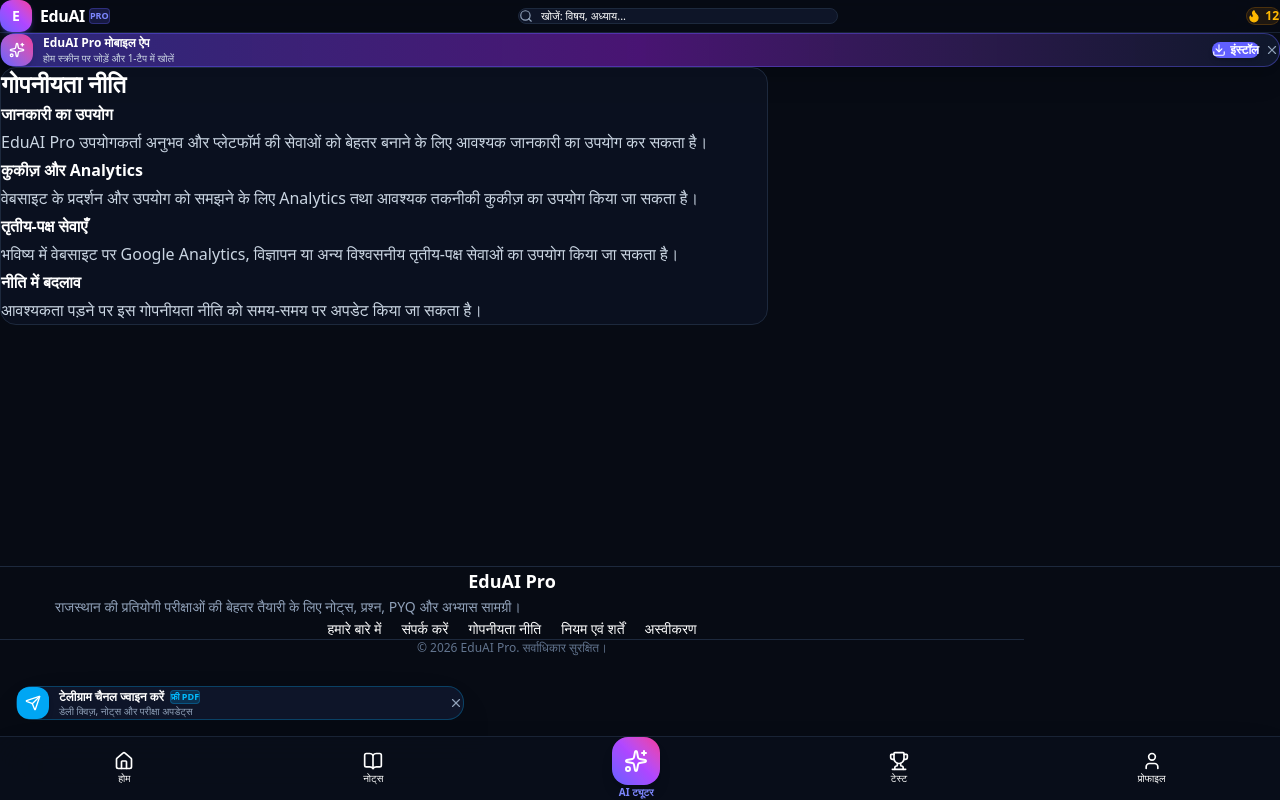
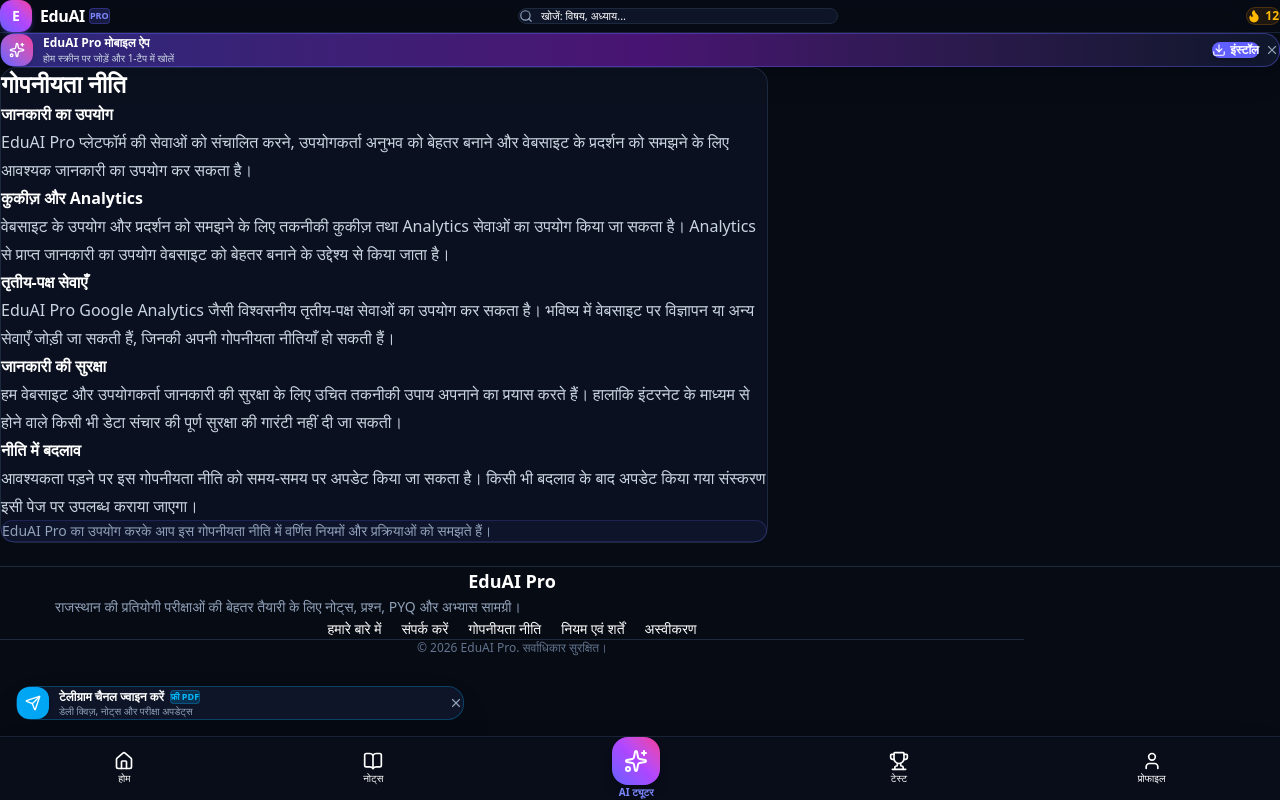
Before and after one commit to bhoopendramandoliya786-source/EducationPlatform, a Next.js app: page /privacy-policy in a window 1280 px wide. Built offline with nearby package versions, Linux system fonts and the light colour scheme.

Commit message:
Improve privacy policy content

```diff
--- a/app/privacy-policy/page.jsx
+++ b/app/privacy-policy/page.jsx
@@ -1,6 +1,7 @@
 export const metadata = {
   title: "गोपनीयता नीति",
-  description: "EduAI Pro की गोपनीयता नीति।",
+  description:
+    "EduAI Pro की गोपनीयता नीति और वेबसाइट पर जानकारी, कुकीज़ तथा तृतीय-पक्ष सेवाओं के उपयोग की जानकारी।",
 };
 
 export default function PrivacyPolicyPage() {
@@ -13,33 +14,52 @@
           <div>
             <h2 className="font-bold text-white">जानकारी का उपयोग</h2>
             <p className="mt-1">
-              EduAI Pro उपयोगकर्ता अनुभव और प्लेटफॉर्म की सेवाओं को बेहतर
-              बनाने के लिए आवश्यक जानकारी का उपयोग कर सकता है।
+              EduAI Pro प्लेटफॉर्म की सेवाओं को संचालित करने, उपयोगकर्ता अनुभव
+              को बेहतर बनाने और वेबसाइट के प्रदर्शन को समझने के लिए आवश्यक
+              जानकारी का उपयोग कर सकता है।
             </p>
           </div>
 
           <div>
             <h2 className="font-bold text-white">कुकीज़ और Analytics</h2>
             <p className="mt-1">
-              वेबसाइट के प्रदर्शन और उपयोग को समझने के लिए Analytics तथा
-              आवश्यक तकनीकी कुकीज़ का उपयोग किया जा सकता है।
+              वेबसाइट के उपयोग और प्रदर्शन को समझने के लिए तकनीकी कुकीज़ तथा
+              Analytics सेवाओं का उपयोग किया जा सकता है। Analytics से प्राप्त
+              जानकारी का उपयोग वेबसाइट को बेहतर बनाने के उद्देश्य से किया जाता है।
             </p>
           </div>
 
           <div>
             <h2 className="font-bold text-white">तृतीय-पक्ष सेवाएँ</h2>
             <p className="mt-1">
-              भविष्य में वेबसाइट पर Google Analytics, विज्ञापन या अन्य
-              विश्वसनीय तृतीय-पक्ष सेवाओं का उपयोग किया जा सकता है।
+              EduAI Pro Google Analytics जैसी विश्वसनीय तृतीय-पक्ष सेवाओं का
+              उपयोग कर सकता है। भविष्य में वेबसाइट पर विज्ञापन या अन्य सेवाएँ
+              जोड़ी जा सकती हैं, जिनकी अपनी गोपनीयता नीतियाँ हो सकती हैं।
+            </p>
+          </div>
+
+          <div>
+            <h2 className="font-bold text-white">जानकारी की सुरक्षा</h2>
+            <p className="mt-1">
+              हम वेबसाइट और उपयोगकर्ता जानकारी की सुरक्षा के लिए उचित तकनीकी
+              उपाय अपनाने का प्रयास करते हैं। हालांकि इंटरनेट के माध्यम से
+              होने वाले किसी भी डेटा संचार की पूर्ण सुरक्षा की गारंटी नहीं दी
+              जा सकती।
             </p>
           </div>
 
           <div>
             <h2 className="font-bold text-white">नीति में बदलाव</h2>
             <p className="mt-1">
-              आवश्यकता पड़ने पर इस गोपनीयता नीति को समय-समय पर अपडेट किया
-              जा सकता है।
+              आवश्यकता पड़ने पर इस गोपनीयता नीति को समय-समय पर अपडेट किया जा
+              सकता है। किसी भी बदलाव के बाद अपडेट किया गया संस्करण इसी पेज पर
+              उपलब्ध कराया जाएगा।
             </p>
+          </div>
+
+          <div className="rounded-xl border border-indigo-500/20 bg-indigo-500/5 p-4 text-sm text-slate-400">
+            EduAI Pro का उपयोग करके आप इस गोपनीयता नीति में वर्णित नियमों और
+            प्रक्रियाओं को समझते हैं।
           </div>
         </div>
       </section>
```
